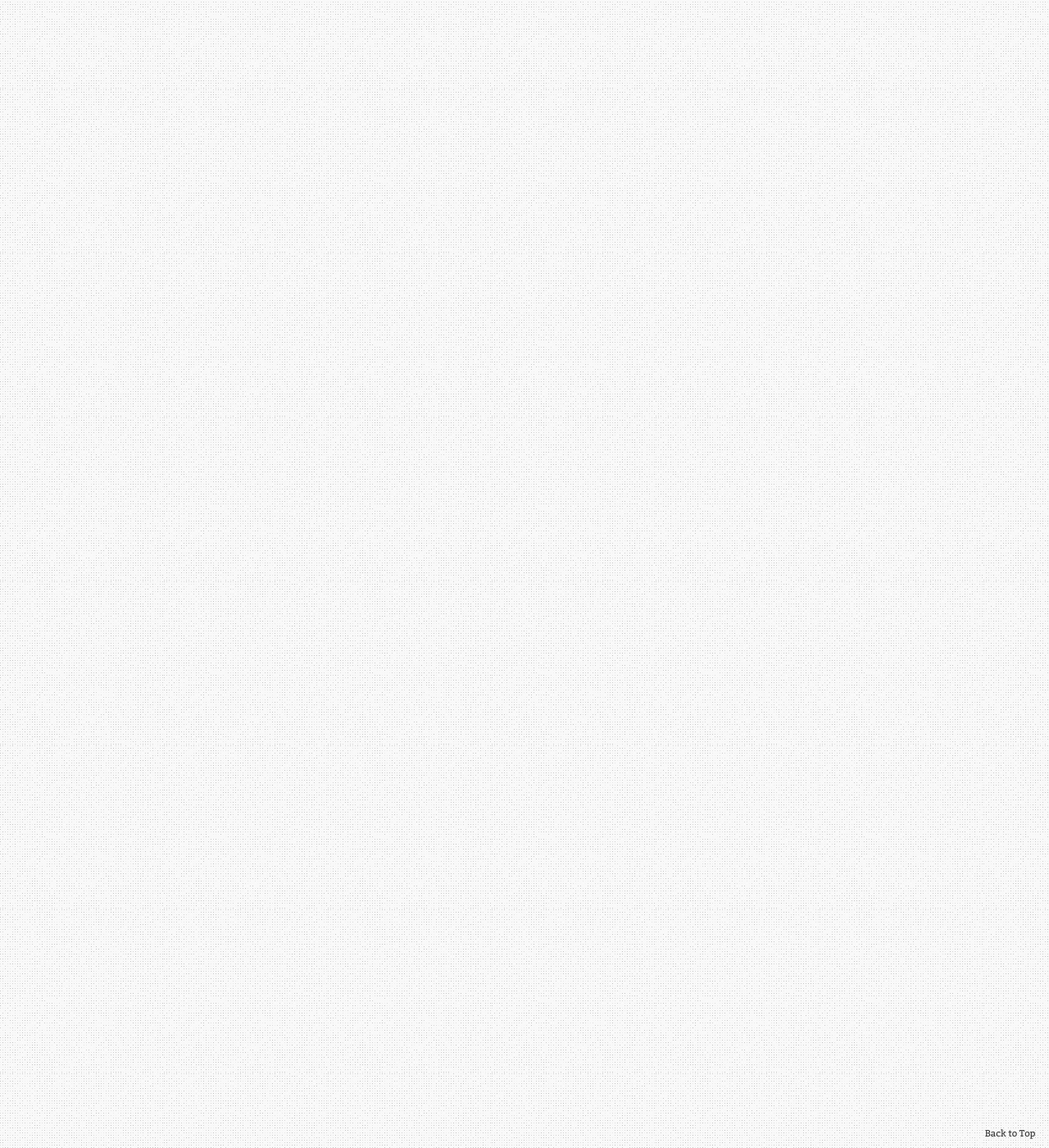
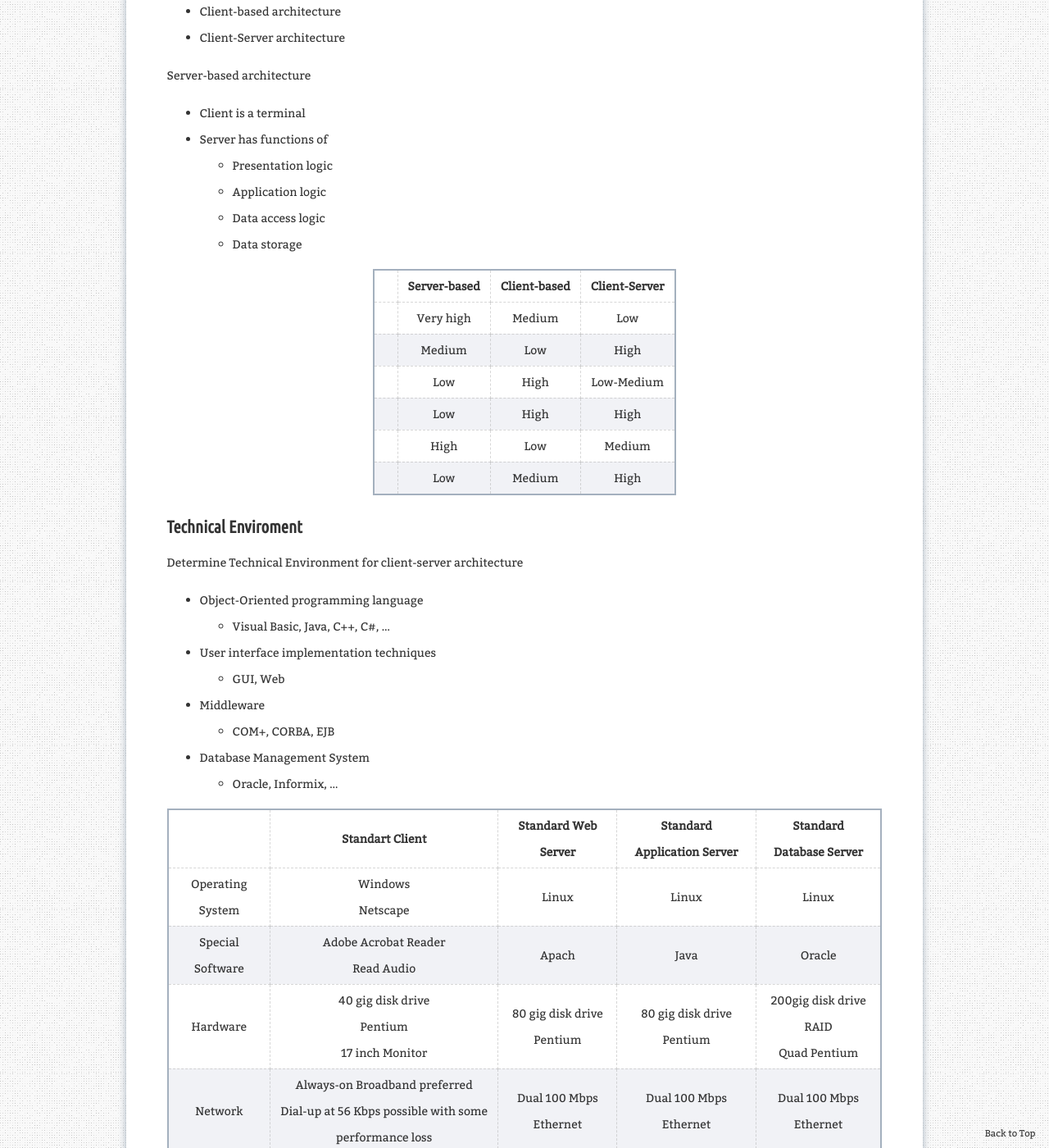
Before and after one commit to aristohyun/aristohyun.github.io, a Jekyll site: the page built from _posts/2021-11-08-SE_07.md, in a window 1280 px wide and 1400 px high, scrolled down 14691 px. Shown: the whole window at 82% size. Built offline with Jekyll 4.4.1, drawn with Linux system fonts in a browser that asks for light colours; comment, search, counter and statistics services are not loaded; some of the changed text lies outside the part shown.

Commit message:
Update 2021-11-08-SE_07.md

```diff
--- a/_posts/2021-11-08-SE_07.md
+++ b/_posts/2021-11-08-SE_07.md
@@ -279,6 +279,9 @@ Assemly
 
 분석 모델이 오류가 없어야 설계가 원활히 진행될 수 있음
 
+<img width="414" alt="image" src="https://user-images.githubusercontent.com/32366711/142762153-deee93de-015f-4328-8de6-705d6a85bfd0.png">
+
+
 3가지관점
 
 펙토링, 패턴을 통해서 더 나은 모습으로 바꾼다
@@ -305,23 +308,48 @@ Assemly
 다음의 4가지를 할 수 있다
 
 1. 클래스가 요구사항에 대해서 충분한가?
-2.
+2. 각 클래스의 메소드와 속성들의 Visibility를 확정한다
+3. 각 클래스의 메소들의 Signature를 결정한다
+4. 각 객체간의 constraints를 정의한다
 
-틀래스에서 + - / 를 넣을 수 있는데
-- priv, + public / 임시변수
+클래스에서 + - / 를 넣을 수 있는데
++ public, - private, / 임시변수
 
 기타 제약사항들도 정의함
+
+Factoring,
 
 Normalization, m:n 관계를 1:m m:1로 쪼갤필요도 있음
 
 변수별로 inveriant를 정해줄수있다
 
-각 메소드에 대해서
+### Method Specification
 
-Method Specification을 작성해야한다
+> 메소드를 구현하기 위한 코드 작성 방법에 대한 명시적 지침을 포함하는 문서
 
-Pre COndition 전제조건, 함수실행을 위한 조건
+- 일반 정보
+    - 메서드 이름, ID, 계약 ID, 프로그래밍 언어
+- 이벤트
+    - 메소드를 트리거하는 이벤트를 나열합니다.
+- 메시지 전달
+    - 메소드에 의해 어떤 인수가 전달되고, 전달되고, 반환되는가
+- 알고리즘 명세
+    - 구조화된 영어
+    - 유사 코드
+    - UML 활동도 등
 
+<img width="376" alt="image" src="https://user-images.githubusercontent.com/32366711/142763422-f2c16993-5da0-45bb-9dac-0bc1831c227f.png">
+
+### Map Domain Classes to Implementaion Lang
+
+- 단일 상속 언어
+  - 관계를 연관 관계로 변환
+  - 추가 Superclass의 속성 및 방법을 복사하여 상속 계층 구조 평탄화
+- 객체 기반 언어
+  - 문제 도메인 클래스 설계에서 상속의 모든 용도 제거
+- 전통적인 절차 언어
+  - 설계에서 상속 제외
+  - 다형성, 동적 바인딩, 캡슐화 등의 모든 사용을 배제합니다.
 
 ## Architenture Design
 
@@ -330,34 +358,159 @@ A is dependent B, A는 B에 의존적이다
 
 B가 수정되면 A도 수정되어야 한다
 
+### Class Packaging
 
+<img width="376" alt="image" src="https://user-images.githubusercontent.com/32366711/142763815-fe97832d-f27f-4cf4-986c-9e50f11be0d6.png">
 
-## Layering Design
+### Package Diagram
 
+<img width="336" alt="image" src="https://user-images.githubusercontent.com/32366711/142763834-5b2e4d1d-d37c-4759-ac04-dbb0fa33287e.png">
 
-보험에 관련된 캐리어가 누구냐
-아들은 아버지에게 종속되어있다
+### Layered Package Diagram
 
-Secondary Key
-0 / * 인쪽에다가
+<img width="269" alt="image" src="https://user-images.githubusercontent.com/32366711/142763869-b19ff4c8-51a1-4fb4-aad7-297b2fef4ea4.png">
 
-다대다일 경우에는 새로운 클래스를 하나 생성
+### Mapping
 
-## 사용자 인터페이스
+#### One to One : All Mandatory
 
-사용자가 시스템을 사용할 유즈 시나리오를 고민해야한다
+<img width="180" alt="image" src="https://user-images.githubusercontent.com/32366711/142764201-2aefd5cd-52db-48ca-9d77-0f5b8a0b3701.png">
 
-어떠한 패턴을 통해서 시스템 패턴을 사용할 것이다
+- 클래스 하나당 테이블 하나
+- 한 클래스의 PK를 다른 클래스에 Secondary Key로 넘겨줌(아무쪽이나 상관 X)
+
+#### One to One : One Optional
+
+<img width="180" alt="image" src="https://user-images.githubusercontent.com/32366711/142764205-5adf9c74-f518-4094-afbe-44a06a329f68.png">
+
+- 클래스 하나당 테이블 하나
+- 1 클래스의 PK를 0..1 클래스에 Secondary Key로 넘겨줌
+
+#### One to Many : Mandatory One
+
+<img width="180" alt="image" src="https://user-images.githubusercontent.com/32366711/142764408-25ab181f-ed2b-4b6d-a419-8fa005d2ed30.png">
+
+- 클래스 하나당 테이블 하나
+- 1 클래스의 PK를 * 클래스에 Secondary Key로 넘겨줌
+
+#### Many to Many :  Intersecting Class
+
+<img width="180" alt="image" src="https://user-images.githubusercontent.com/32366711/142764413-0a70b228-03f9-495c-bf95-e0ae7f3fbf3f.png">
+
+<img width="180" alt="image" src="https://user-images.githubusercontent.com/32366711/142765093-6816fdc7-1be6-49f8-bc6b-63a7d5f2c7c1.png">
+
+- 중간에 클래스를 새로 만듬
+- Many to Many를 One to Many로 바꿈
+- 각 클래스의 PK를 새로 만든 클래스의 PK로 설정함
+
+#### Inheritance Relationship
+
+<img width="146" alt="image" src="https://user-images.githubusercontent.com/32366711/142765339-d6ccd2f4-47ab-4ba2-b0ea-d33b38391210.png">
+
+- 각 테이블당 클래스를 생성
+- 관련 서브 클래스를 Flag 속성을 추가해서 표현함
+- 서브클래스에 상위 클래스의 PK를 상속받아서 사용
+
+혹은
+
+- 하위 클래스만 생성
+- 수퍼 클래스의 모든 속성을 하위 클래스에 할당해줌
+- 서브클래스에 상위 클래스의 PK를 상속받아서 사용
+
+### User Interface Design
+
+> 사용자가 시스템을 사용할 유즈 시나리오를 고민해야한다
+
 이때 이 유즈시나리오는 유즈케이스의 스텝들
+
 모든 가능한 시나리오는 생성불가능
+
 메이저위주로 생성
 
 사용자가 어떤 경로를 만들 수 있는가 : 윈도우 네비게이션 다이어그램
+
 UI 메뉴 구성
 
 
 ## Physical Architecturing
 
+### Network Model
+
+Client-Server Architecture : types of architecture
+- Server-based architecture
+- Client-based architecture
+- Client-Server architecture
+
+Server-based architecture
+- Client is a terminal
+- Server has functions of
+  - Presentation logic
+  - Application logic
+  - Data access logic
+  - Data storage
+
+| | Server-based | Client-based | Client-Server |
+|:---:|:--------:|:------------:|:-------------:|
+| | Very high | Medium | Low |
+| | Medium | Low | High |
+| | Low | High | Low-Medium |
+| | Low | High | High |
+| | High | Low | Medium |
+| | Low | Medium | High |
+
+### Technical Enviroment
+
+Determine Technical Environment for client-server architecture
+
+- Object-Oriented programming language
+  - Visual Basic, Java, C++, C#, …
+- User interface implementation techniques
+  - GUI, Web
+- Middleware
+  - COM+, CORBA, EJB
+- Database Management System
+  - Oracle, Informix, ...
+
+| | Standart Client | Standard Web Server | Standard Application Server | Standard Database Server |
+|:---:|:-----------:|:-------------------:|:---------------------------:|:------------------------:|
+| Operating System | Windows <br/> Netscape | Linux | Linux | Linux |
+| Special Software | Adobe Acrobat Reader <br/> Read Audio | Apach | Java | Oracle |
+| Hardware | 40 gig disk drive <br/> Pentium <br/> 17 inch Monitor | 80 gig disk drive <br/> Pentium | 80 gig disk drive <br/> Pentium |200gig disk drive<br/> RAID <br/> Quad Pentium |
+| Network | Always-on Broadband preferred <br/> Dial-up at 56 Kbps possible with some performance loss | Dual 100 Mbps Ethernet | Dual 100 Mbps Ethernet | Dual 100 Mbps Ethernet |
+
+
+## Contents of SSD
+
+1. Introduction
+- Purpose of this document
+- Project overview
+- Related documents, terms, abbreviations
+2. Software Architecture
+- Package list
+- Package diagram
+- Layered architectur
+3. Class & Method Design
+- Refined Class diagram with invariants
+- Method Specification
+4. Data-Store Design
+- Data layer design
+- Database Table schema
+5. User Interface Design
+- Window navigation diagram
+- Interface style design
+- Interface class design
+6. External Interface Design
+- Data format design
+7. Physical Architecture Design
+- Deploment diagram
+- Technical environment
+8. Acceptance Criteria
+- Interface test criteria
+9. Others
+- Considerable issues
+10. Traceability Analysis
+- Traceability matrix
+11. References and Appendix
 
 ## Design Patterns
 
```
Also changed, not shown: other parts of _posts/2021-11-08-SE_07.md (+2 -2 lines).
